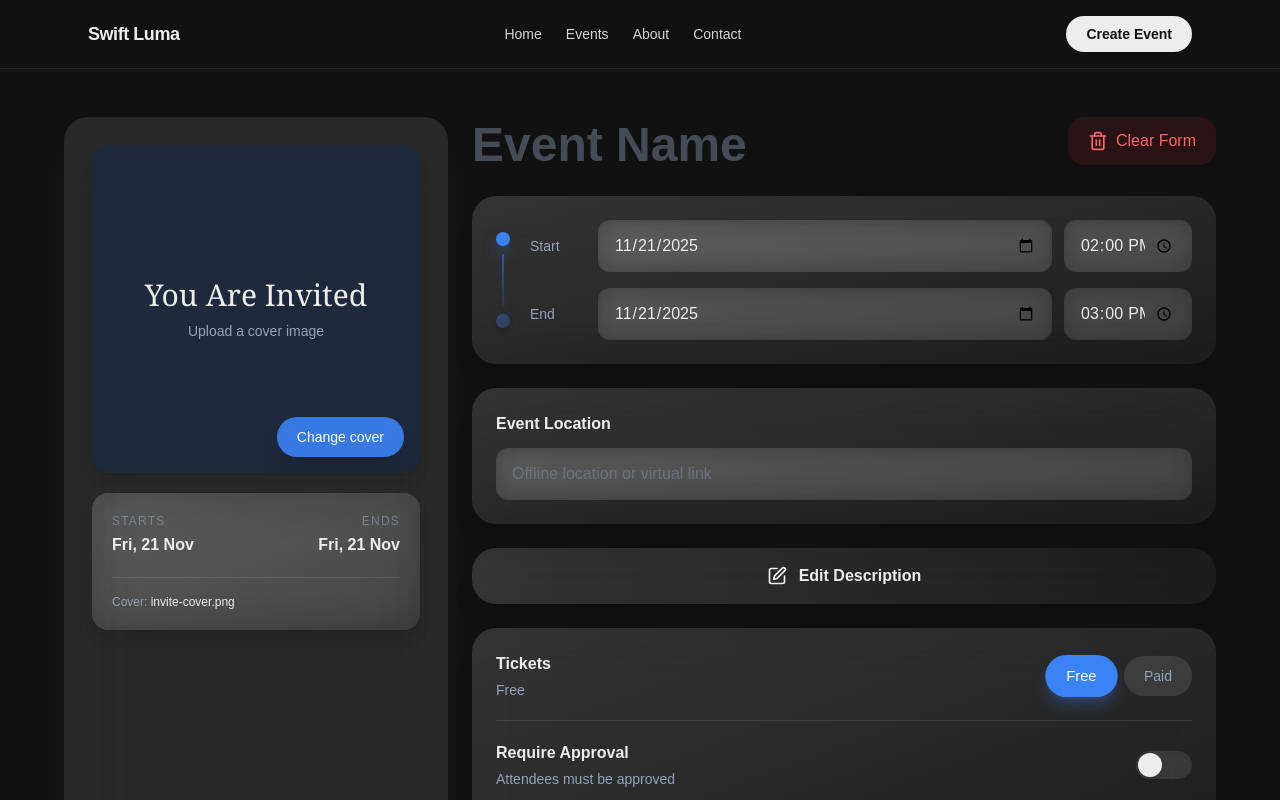
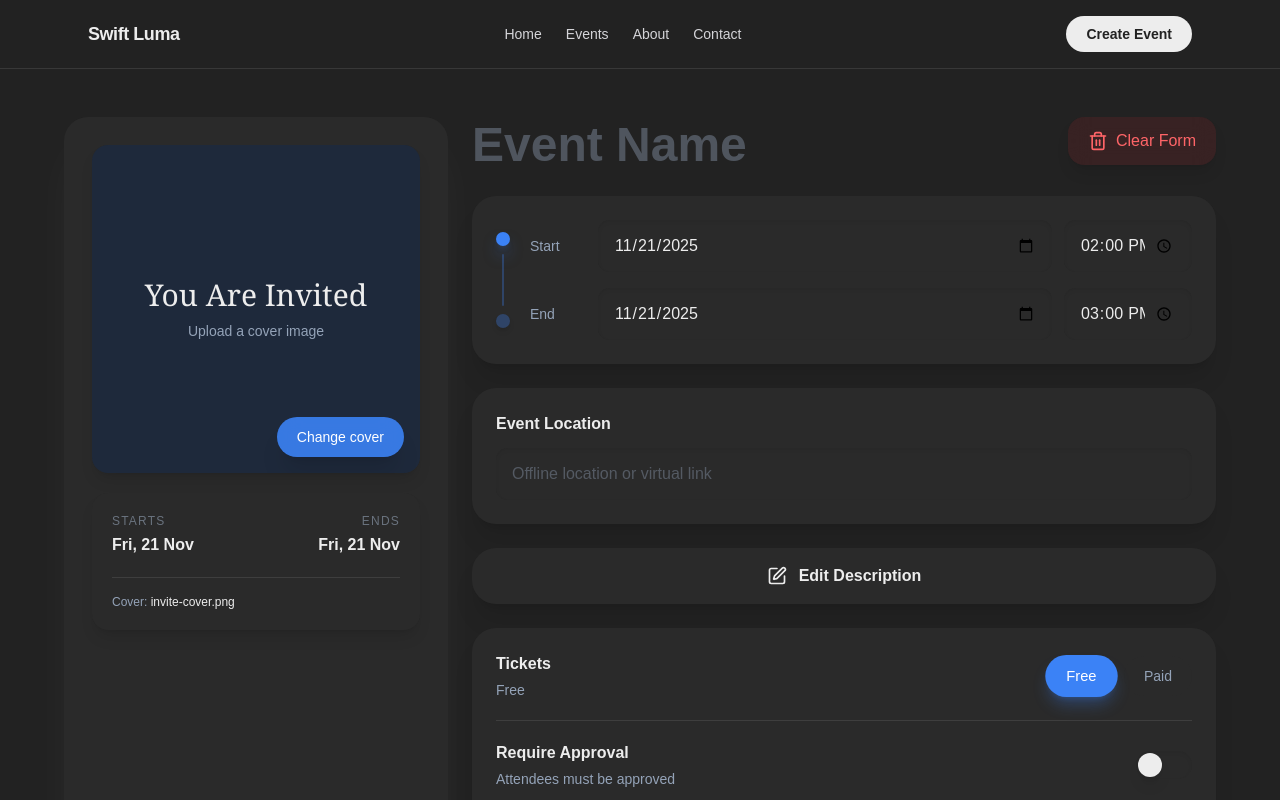
Before and after one commit to Swift-Food/events-website, a Next.js app: page /event-creation in a window 1280 px wide. Shown: the top 800 px of the page. Built offline with nearby package versions, Linux system fonts and the light colour scheme.

Commit message:
changed the colors for cards, and added color to global css

```diff
--- a/src/app/event-creation/page.tsx
+++ b/src/app/event-creation/page.tsx
@@ -178,8 +178,8 @@ function EventCreationForm() {
   return (
     <div className="flex min-h-[calc(100vh-64px)] items-center justify-center bg-background px-6 py-12">
       <div className="flex w-full max-w-6xl flex-col gap-6 text-foreground lg:flex-row">
-        <section className="flex flex-col gap-5 rounded-3xl bg-white/10 backdrop-blur-2xl shadow-2xl shadow-white/5 p-7 lg:w-96 lg:shrink-0">
-          <div className="relative aspect-square w-full overflow-hidden rounded-2xl bg-gradient-to-br from-white/10 to-black/20 backdrop-blur-sm shadow-lg">
+        <section className="flex flex-col gap-5 rounded-3xl bg-card-background backdrop-blur-2xl shadow-2xl shadow-white/5 p-7 lg:w-96 lg:shrink-0">
+          <div className="relative aspect-square w-full overflow-hidden rounded-2xl bg-card-background backdrop-blur-sm shadow-lg">
             {coverPreview ? (
               <img
                 src={coverPreview}
@@ -220,7 +220,7 @@ function EventCreationForm() {
               onChange={handleImageChange}
             />
           </div>
-          <div className="rounded-2xl bg-gradient-to-br from-white/15 to-white/5 backdrop-blur-xl p-5 text-sm shadow-lg">
+          <div className="rounded-2xl bg-card-background backdrop-blur-xl p-5 text-sm shadow-lg">
             <div className="flex items-center justify-between text-muted-foreground">
               <div>
                 <p className="text-xs uppercase tracking-widest font-medium text-muted-foreground/60">
@@ -263,14 +263,14 @@ function EventCreationForm() {
             </button>
           </div>
 
-          <div className="rounded-3xl bg-gradient-to-br from-white/15 to-white/5 backdrop-blur-xl p-6 shadow-xl">
+          <div className="rounded-3xl bg-card-background backdrop-blur-xl p-6 shadow-xl">
             <div className="flex gap-5">
               <div className="flex flex-col items-center py-3">
                 <div className="h-3.5 w-3.5 rounded-full bg-primary shadow-lg shadow-primary/50"></div>
                 <div
-                  className="my-2 w-0.5 flex-1 rounded-full bg-gradient-to-b from-primary/50 to-primary/10"
+                  className="my-2 w-0.5 flex-1 rounded-full bg-primary/30"
                 ></div>
-                <div className="h-3.5 w-3.5 rounded-full bg-gradient-to-br from-primary/40 to-primary/20 shadow-md"></div>
+                <div className="h-3.5 w-3.5 rounded-full bg-primary/30 shadow-md"></div>
               </div>
 
               <div className="flex flex-1 flex-col gap-4">
@@ -282,7 +282,7 @@ function EventCreationForm() {
                     onChange={(e) =>
                       setStart(e.target.value + "T" + start.split("T")[1])
                     }
-                    className="flex-1 rounded-xl bg-white/10 backdrop-blur-md px-4 py-3.5 text-foreground outline-none shadow-inner focus:bg-white/15 transition-colors"
+                    className="flex-1 rounded-xl bg-card-background backdrop-blur-md px-4 py-3.5 text-foreground outline-none shadow-inner focus:bg-white/15 transition-colors"
                   />
                   <input
                     type="time"
@@ -290,7 +290,7 @@ function EventCreationForm() {
                     onChange={(e) =>
                       setStart(start.split("T")[0] + "T" + e.target.value)
                     }
-                    className="w-32 rounded-xl bg-white/10 backdrop-blur-md px-4 py-3.5 text-foreground outline-none shadow-inner focus:bg-white/15 transition-colors"
+                    className="w-32 rounded-xl bg-card-background backdrop-blur-md px-4 py-3.5 text-foreground outline-none shadow-inner focus:bg-white/15 transition-colors"
                   />
                 </div>
 
@@ -302,7 +302,7 @@ function EventCreationForm() {
                     onChange={(e) =>
                       setEnd(e.target.value + "T" + end.split("T")[1])
                     }
-                    className="flex-1 rounded-xl bg-white/10 backdrop-blur-md px-4 py-3.5 text-foreground outline-none shadow-inner focus:bg-white/15 transition-colors"
+                    className="flex-1 rounded-xl bg-card-background backdrop-blur-md px-4 py-3.5 text-foreground outline-none shadow-inner focus:bg-white/15 transition-colors"
                   />
                   <input
                     type="time"
@@ -310,14 +310,14 @@ function EventCreationForm() {
                     onChange={(e) =>
                       setEnd(end.split("T")[0] + "T" + e.target.value)
                     }
-                    className="w-32 rounded-xl bg-white/10 backdrop-blur-md px-4 py-3.5 text-foreground outline-none shadow-inner focus:bg-white/15 transition-colors"
+                    className="w-32 rounded-xl bg-card-background backdrop-blur-md px-4 py-3.5 text-foreground outline-none shadow-inner focus:bg-white/15 transition-colors"
                   />
                 </div>
               </div>
             </div>
           </div>
 
-          <div className="rounded-3xl bg-gradient-to-br from-white/15 to-white/5 backdrop-blur-xl p-6 shadow-xl">
+          <div className="rounded-3xl bg-card-background backdrop-blur-xl p-6 shadow-xl">
             <label className="text-base text-foreground font-semibold">
               Event Location
             </label>
@@ -326,20 +326,20 @@ function EventCreationForm() {
               placeholder="Offline location or virtual link"
               value={location}
               onChange={(e) => setLocation(e.target.value)}
-              className="mt-3 w-full rounded-xl bg-white/10 backdrop-blur-md px-4 py-3.5 text-foreground outline-none placeholder:text-muted-foreground/40 shadow-inner focus:bg-white/15 transition-colors"
+              className="mt-3 w-full rounded-xl bg-card-background backdrop-blur-md px-4 py-3.5 text-foreground outline-none placeholder:text-muted-foreground/40 shadow-inner focus:bg-white/15 transition-colors"
             />
           </div>
 
           <button
             type="button"
             onClick={handleDescriptionClick}
-            className="flex w-full items-center justify-center gap-3 rounded-3xl bg-gradient-to-r from-white/15 to-white/5 backdrop-blur-xl px-6 py-4 text-foreground text-base transition-all hover:from-white/20 hover:to-white/10 font-semibold shadow-xl hover:scale-[1.02]"
+            className="flex w-full items-center justify-center gap-3 rounded-3xl bg-card-background backdrop-blur-xl px-6 py-4 text-foreground text-base transition-all hover:bg-white/15 font-semibold shadow-xl hover:scale-[1.02]"
           >
             <Edit className="h-5 w-5" />
             <span>Edit Description</span>
           </button>
 
-          <div className="rounded-3xl bg-gradient-to-br from-white/15 to-white/5 backdrop-blur-xl p-6 space-y-5 shadow-xl">
+          <div className="rounded-3xl bg-card-background backdrop-blur-xl p-6 space-y-5 shadow-xl">
             <div className="flex items-center justify-between">
               <div>
                 <p className="text-base font-semibold text-foreground">Tickets</p>
@@ -354,7 +354,7 @@ function EventCreationForm() {
                   className={`rounded-full px-5 py-2.5 text-sm font-medium transition-all ${
                     tickets === "free"
                       ? "bg-primary text-primary-foreground shadow-lg shadow-primary/30 scale-105"
-                      : "bg-white/10 text-muted-foreground hover:bg-white/15"
+                      : "bg-card-background text-muted-foreground hover:bg-white/15"
                   }`}
                 >
                   Free
@@ -365,7 +365,7 @@ function EventCreationForm() {
                   className={`rounded-full px-5 py-2.5 text-sm font-medium transition-all ${
                     tickets === "paid"
                       ? "bg-primary text-primary-foreground shadow-lg shadow-primary/30 scale-105"
-                      : "bg-white/10 text-muted-foreground hover:bg-white/15"
+                      : "bg-card-background text-muted-foreground hover:bg-white/15"
                   }`}
                 >
                   Paid
@@ -378,7 +378,7 @@ function EventCreationForm() {
                 min={1}
                 value={ticketPrice}
                 onChange={(e) => setTicketPrice(e.target.value)}
-                className="w-full rounded-xl bg-white/10 backdrop-blur-md px-4 py-3.5 text-foreground outline-none placeholder:text-muted-foreground/40 shadow-inner focus:bg-white/15 transition-colors"
+                className="w-full rounded-xl bg-card-background backdrop-blur-md px-4 py-3.5 text-foreground outline-none placeholder:text-muted-foreground/40 shadow-inner focus:bg-white/15 transition-colors"
                 placeholder="Enter ticket price"
               />
             )}
@@ -393,7 +393,7 @@ function EventCreationForm() {
                 type="button"
                 onClick={() => setRequireApproval((prev) => !prev)}
                 className={`h-7 w-14 rounded-full transition-all shadow-inner ${
-                  requireApproval ? "bg-primary shadow-lg shadow-primary/30" : "bg-white/10"
+                  requireApproval ? "bg-primary shadow-lg shadow-primary/30" : "bg-card-background"
                 }`}
               >
                 <span
@@ -411,7 +411,7 @@ function EventCreationForm() {
               <button
                 type="button"
                 onClick={() => setIsCapacityModalOpen(true)}
-                className="rounded-full p-2 transition-all hover:bg-white/10"
+                className="rounded-full p-2 transition-all hover:bg-card-background"
                 aria-label="Edit capacity settings"
               >
                 <Edit className="h-5 w-5 text-muted-foreground" />
@@ -430,7 +430,7 @@ function EventCreationForm() {
 
       {isCropModalOpen && imageToCrop && (
         <div className="fixed inset-0 z-50 flex items-center justify-center bg-black/80 backdrop-blur-md p-4">
-          <div className="w-full max-w-3xl rounded-3xl bg-white/15 backdrop-blur-2xl p-8 text-foreground shadow-2xl">
+          <div className="w-full max-w-3xl rounded-3xl bg-card-background backdrop-blur-2xl p-8 text-foreground shadow-2xl">
             <h2 className="mb-6 text-3xl font-bold">Crop Image</h2>
 
             <div className="relative h-[500px] w-full rounded-2xl bg-black">
@@ -463,14 +463,14 @@ function EventCreationForm() {
                 <button
                   type="button"
                   onClick={handleCropCancel}
-                  className="flex-1 rounded-full bg-white/10 backdrop-blur-md py-4 text-center font-semibold text-foreground transition-all hover:bg-white/15 shadow-lg hover:scale-105"
+                  className="flex-1 rounded-full bg-card-background backdrop-blur-md py-4 text-center font-semibold text-foreground transition-all hover:bg-white/15 shadow-lg hover:scale-105"
                 >
                   Cancel
                 </button>
                 <button
                   type="button"
                   onClick={handleCropSave}
-                  className="flex-1 rounded-full bg-gradient-to-r from-primary to-primary/90 py-4 text-center font-bold text-primary-foreground transition-all hover:shadow-2xl hover:shadow-primary/30 hover:scale-105 shadow-xl"
+                  className="flex-1 rounded-full bg-primary py-4 text-center font-bold text-primary-foreground transition-all hover:shadow-2xl hover:shadow-primary/30 hover:scale-105 shadow-xl"
                 >
                   Save
                 </button>
--- a/src/styles/globals.css
+++ b/src/styles/globals.css
@@ -1,8 +1,9 @@
 @import "tailwindcss";
 
 @theme {
-  --color-background: #111111;
+  --color-background: #222222;
   --color-foreground: #ededed;
+  --color-card-background: #2a2a2a;
   --color-primary: #3b82f6;
   --color-primary-foreground: #ffffff;
   --color-secondary: #1e293b;
```
